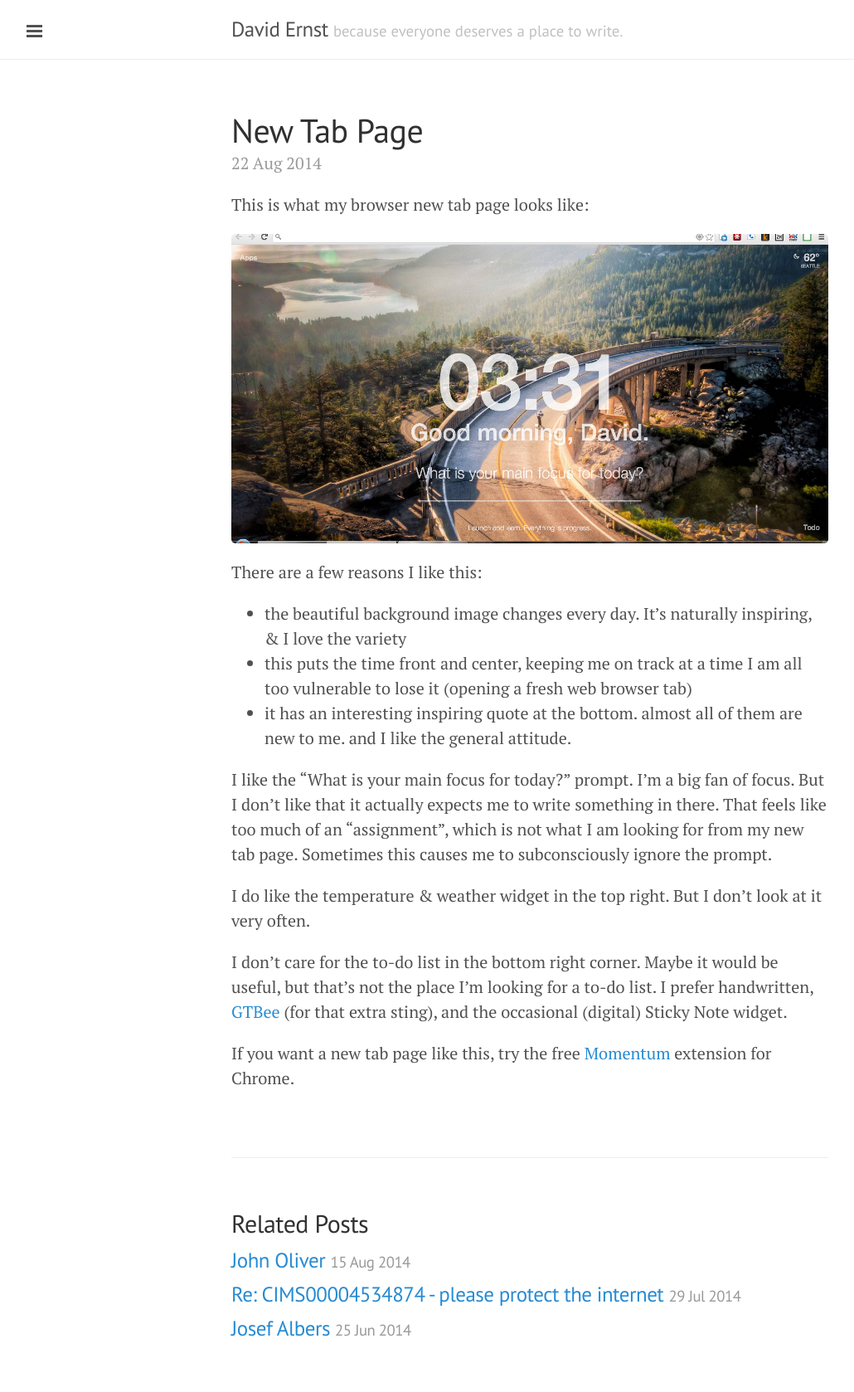
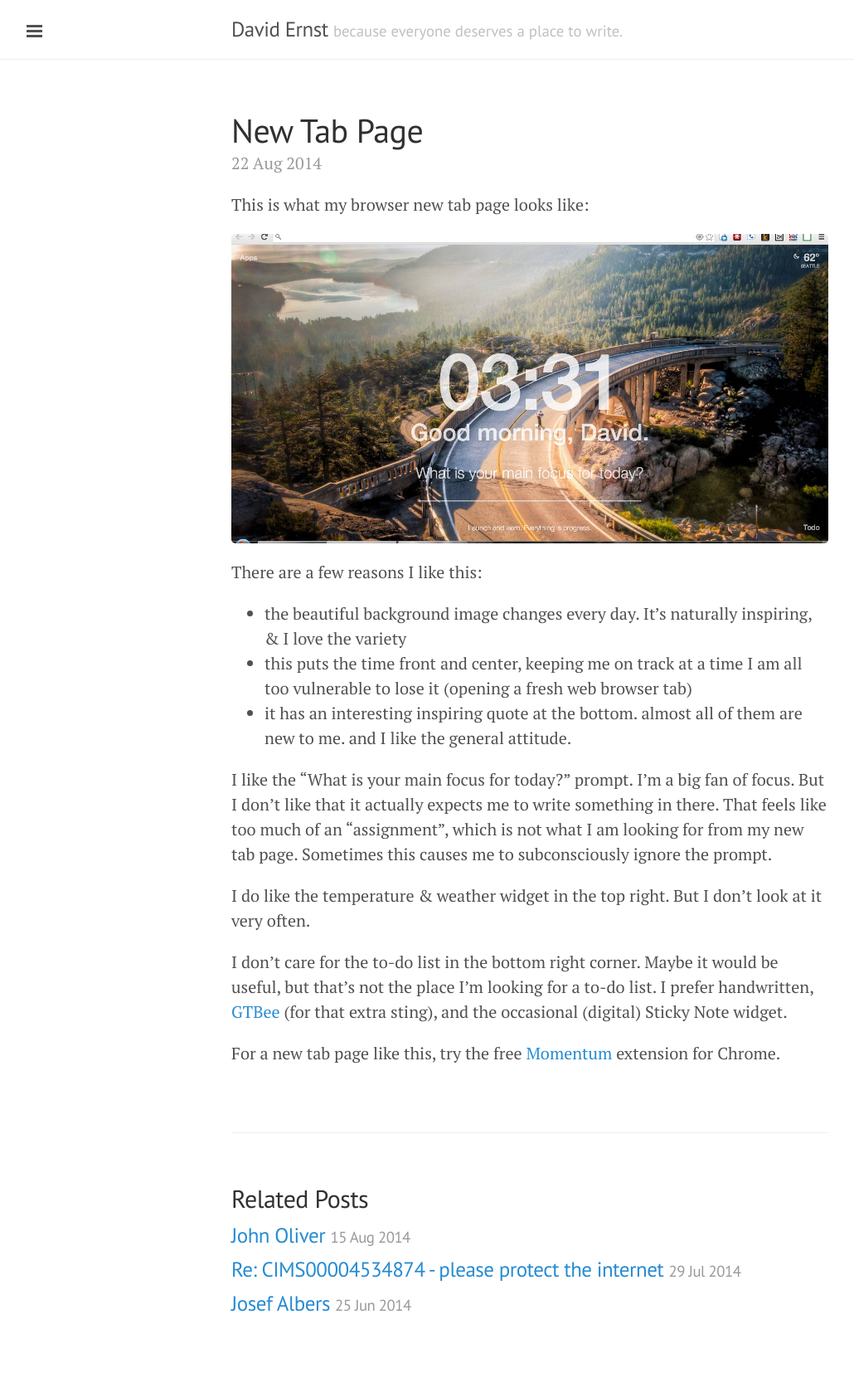
Before and after one commit to dsernst/quotes, a Jekyll site: the page built from _posts/2014-08-22-New-Tab-Page.md, in a window 1280 px wide. Shown: the whole page at 83% size, without its empty margins (1-1031 px from the left). Built offline with Jekyll 4.4.1, drawn with Linux system fonts in a browser that asks for light colours; after the commit the page ends 1648 px from its top, so only the background shows below that.

Commit message:
even better final line

```diff
--- a/_posts/2014-08-22-New-Tab-Page.md
+++ b/_posts/2014-08-22-New-Tab-Page.md
@@ -21,4 +21,4 @@
 
 I don't care for the to-do list in the bottom right corner. Maybe it would be useful, but that's not the place I'm looking for a to-do list. I prefer handwritten, [GTBee](http://blog.beeminder.com/gtbee/) (for that extra sting), and the occasional (digital) Sticky Note widget.
 
-If you want a new tab page like this, try the free [Momentum](https://chrome.google.com/webstore/detail/momentum/laookkfknpbbblfpciffpaejjkokdgca) extension for Chrome.
+For a new tab page like this, try the free [Momentum](https://chrome.google.com/webstore/detail/momentum/laookkfknpbbblfpciffpaejjkokdgca) extension for Chrome.
```
